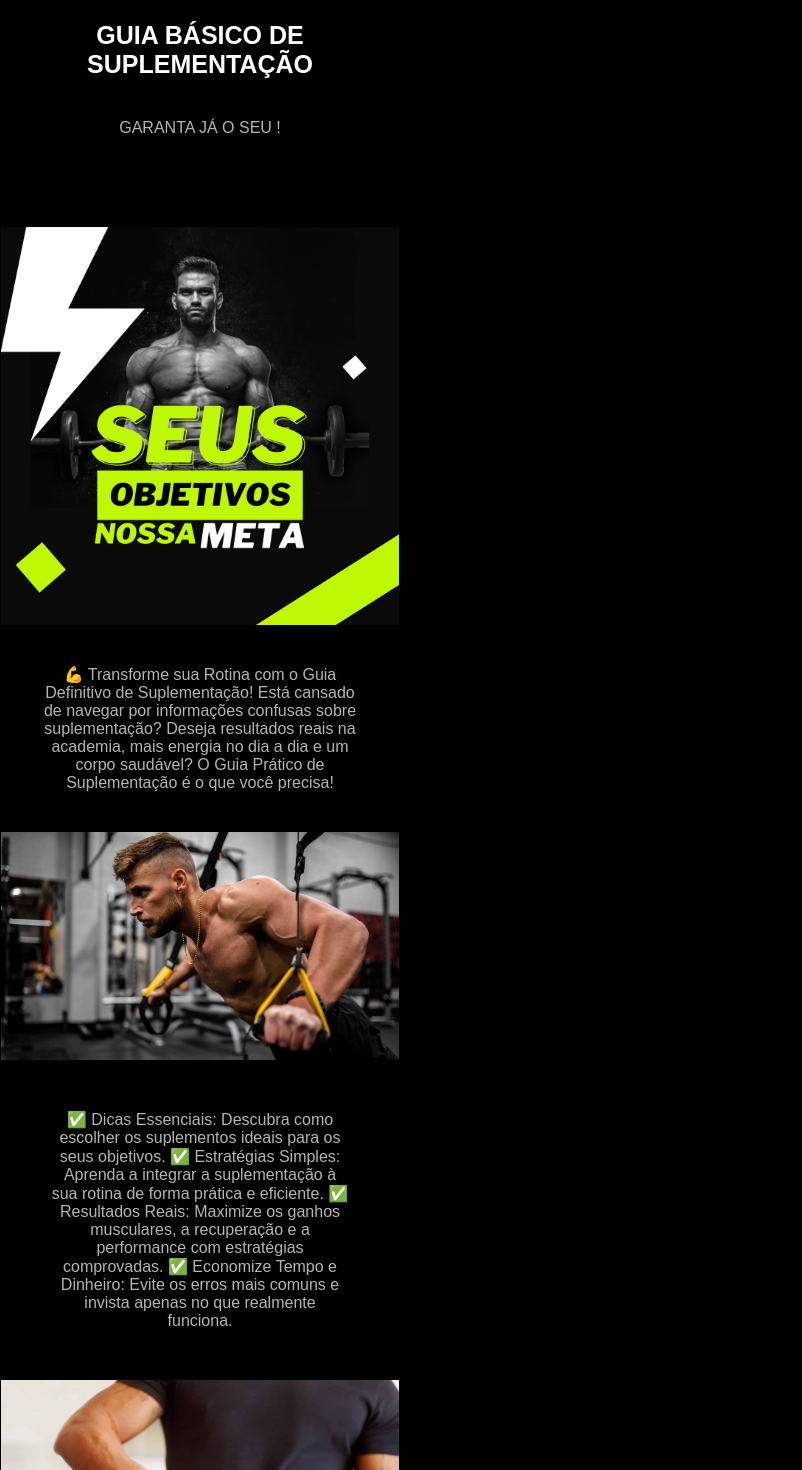
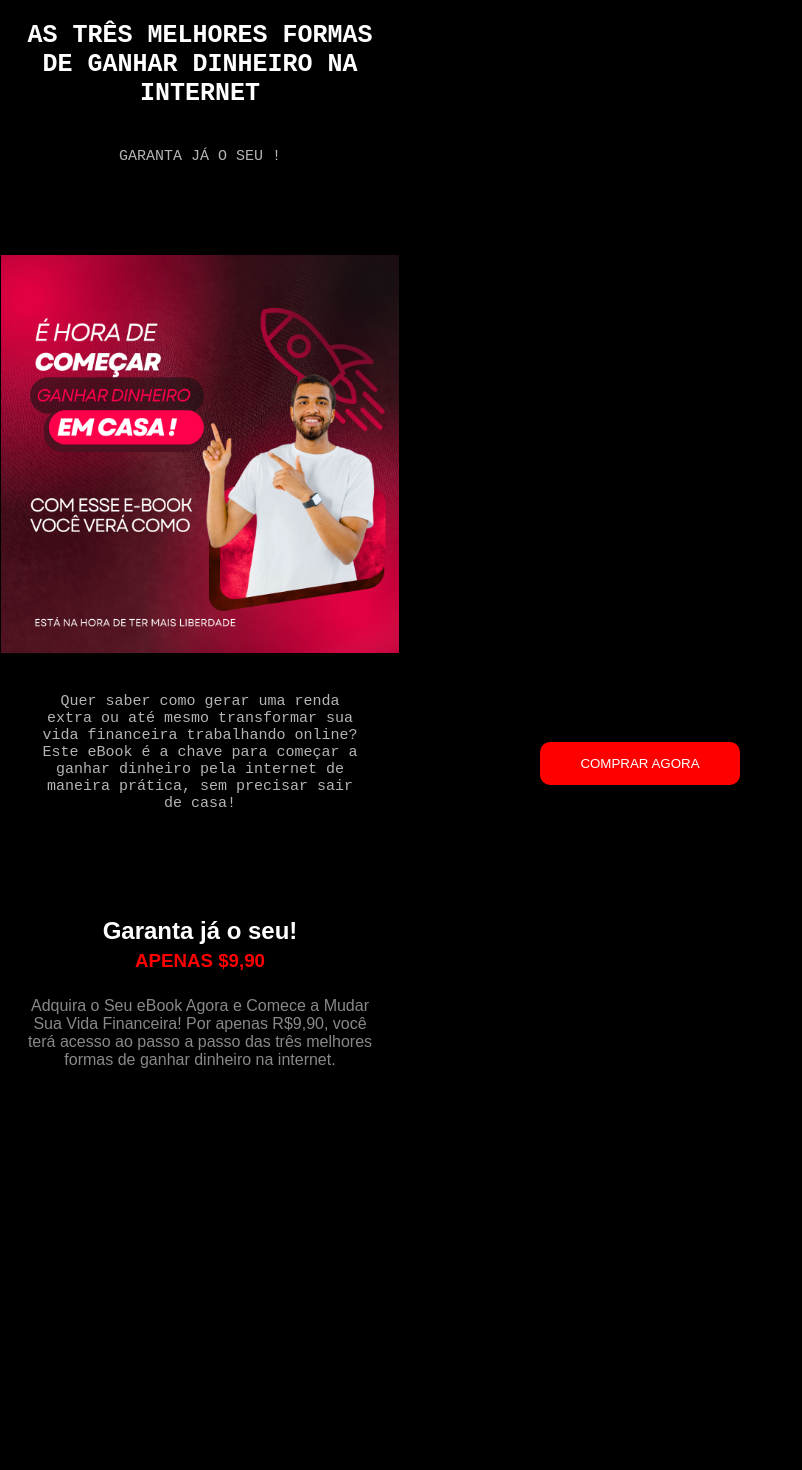
Before and after one commit to fabiohenridev/LP, a React (Vite) app in the folder guiasuplemento/: page / in a window 1280 px wide. Shown: the top 1470 px of the page, without its empty margins (0-802 px from the left). After the commit the page ends 1153 px from the top, so only its background shows below. Built offline with nearby package versions, Linux system fonts and the light colour scheme.

Commit message:
upDate-all

```diff
--- a/guiasuplemento/src/Componentes/Button.css
+++ b/guiasuplemento/src/Componentes/Button.css
@@ -1,36 +1,43 @@
-h2{
+h2 {
     color: white;
 }
-p{
-    color: rgb(226, 226, 226);
+
+p {
+    color: rgb(136, 136, 136);
     margin: 20px;
 }
 
-.Button{
+.Button {
     display: flex;
     flex-direction: column;
     justify-content: center;
     text-align: center;
     height: 300px;
 }
-.Button button{
-    color: rgb(0, 0, 0);
-    background-color: greenyellow;
+
+.Button button {
+    color: rgb(255, 255, 255);
+    background-color: rgb(255, 0, 0);
     padding: 14px 16px;
     width: 200px;
     border-radius: 10px;
     border: none;
     box-shadow: white;
-
 }
 
-.Botao{
+.Botao {
     display: flex;
     justify-content: center;
     padding: 20px;
+    z-index: 1000;
+    position: fixed;
+    bottom: -5px;
+    left: 50%;
+    transform: translateX(-50%);
+    background: none;
 }
 
-h3{
-    color: greenyellow;
+h3 {
+    color: rgb(255, 0, 0);
     padding: 5px;
 }
--- a/guiasuplemento/src/Componentes/Button.jsx
+++ b/guiasuplemento/src/Componentes/Button.jsx
@@ -3,14 +3,17 @@ import './Button.css';
 export default function Button(){
     return(
         <div>
+
          <div className='Button'>
             <h2>Garanta já o seu!</h2>
-            <h3>APENAS $1,99</h3>
-            <p>Não perca tempo! Invista na sua saúde e transforme seus resultados hoje mesmo. Clique no botão abaixo e adquira o Guia Prático de Suplementação agora.</p>
+            <h3>APENAS $9,90</h3>
+            <p>Adquira o Seu eBook Agora e Comece a Mudar Sua Vida Financeira!
+            Por apenas R$9,90, você terá acesso ao passo a passo das três melhores formas de ganhar dinheiro na internet.</p>
+
             <div className='Botao'>
-            <button onClick={()=>ConnectGetway()}>COMPRAR AGORA</button>
+                <button target="blank_" onClick={()=>ConnectGetway()}>COMPRAR AGORA</button>
             </div>
-         </div>
+          </div>
         </div>
     )
 
--- a/guiasuplemento/src/Componentes/Head.css
+++ b/guiasuplemento/src/Componentes/Head.css
@@ -1,5 +1,5 @@
 .Head h1{
-font-family: sans-serif;
+font-family:monospace;
 text-align: center;
 font-size: 25px;
 padding: 20px;
@@ -15,6 +15,8 @@ color: white;
 .Head p{
     color: rgb(180, 180, 180);
     text-align: center;
+    font-family: monospace;
+    font-size: 15px;
 }
 
 .img{
--- a/guiasuplemento/src/Componentes/Head.jsx
+++ b/guiasuplemento/src/Componentes/Head.jsx
@@ -4,29 +4,13 @@ export default function Head() {
     return (
         <div>
             <div className='Head'>
-                <h1>GUIA BÁSICO DE SUPLEMENTAÇÃO</h1>
+                <h1>AS TRÊS MELHORES FORMAS DE GANHAR DINHEIRO NA INTERNET</h1>
                 <p>GARANTA JÁ O SEU !</p>
                 <div className='img'>
-                    <img src="/imgSuple.png" alt=''></img>
+                    <img src="/MonneyOn.png" alt=''></img>
                 </div>
                 <div className='texto'>
-                   <p>💪 Transforme sua Rotina com o Guia Definitivo de Suplementação!
-
-Está cansado de navegar por informações confusas sobre suplementação? Deseja resultados reais na academia, mais energia no dia a dia e um corpo saudável? O Guia Prático de Suplementação é o que você precisa!</p>
-                </div>
-                <img src="/imgSuple2.jpg" alt=''></img>
-                <div className='texto2'>
-                   <p>✅ Dicas Essenciais: Descubra como escolher os suplementos ideais para os seus objetivos.
-✅ Estratégias Simples: Aprenda a integrar a suplementação à sua rotina de forma prática e eficiente.
-✅ Resultados Reais: Maximize os ganhos musculares, a recuperação e a performance com estratégias comprovadas.
-✅ Economize Tempo e Dinheiro: Evite os erros mais comuns e invista apenas no que realmente funciona.</p>
-                </div>
-                <img src="/imgSuple3.jpg" alt=''></img>
-                <div className='texto3'>
-                  <h2> Este guia é para você que:</h2>
-<p>Quer ganhar massa muscular ou perder peso de forma saudável.
-Busca uma maneira prática de entender os suplementos disponíveis no mercado.
-Não tem tempo para se aprofundar em estudos complexos, mas quer tomar decisões inteligentes sobre sua saúde.</p>
+                   <p>Quer saber como gerar uma renda extra ou até mesmo transformar sua vida financeira trabalhando online? Este eBook é a chave para começar a ganhar dinheiro pela internet de maneira prática, sem precisar sair de casa!</p>
                 </div>
 
             </div>
```
Also changed, not shown: guiasuplemento/public/MonneyOn.png (added).
